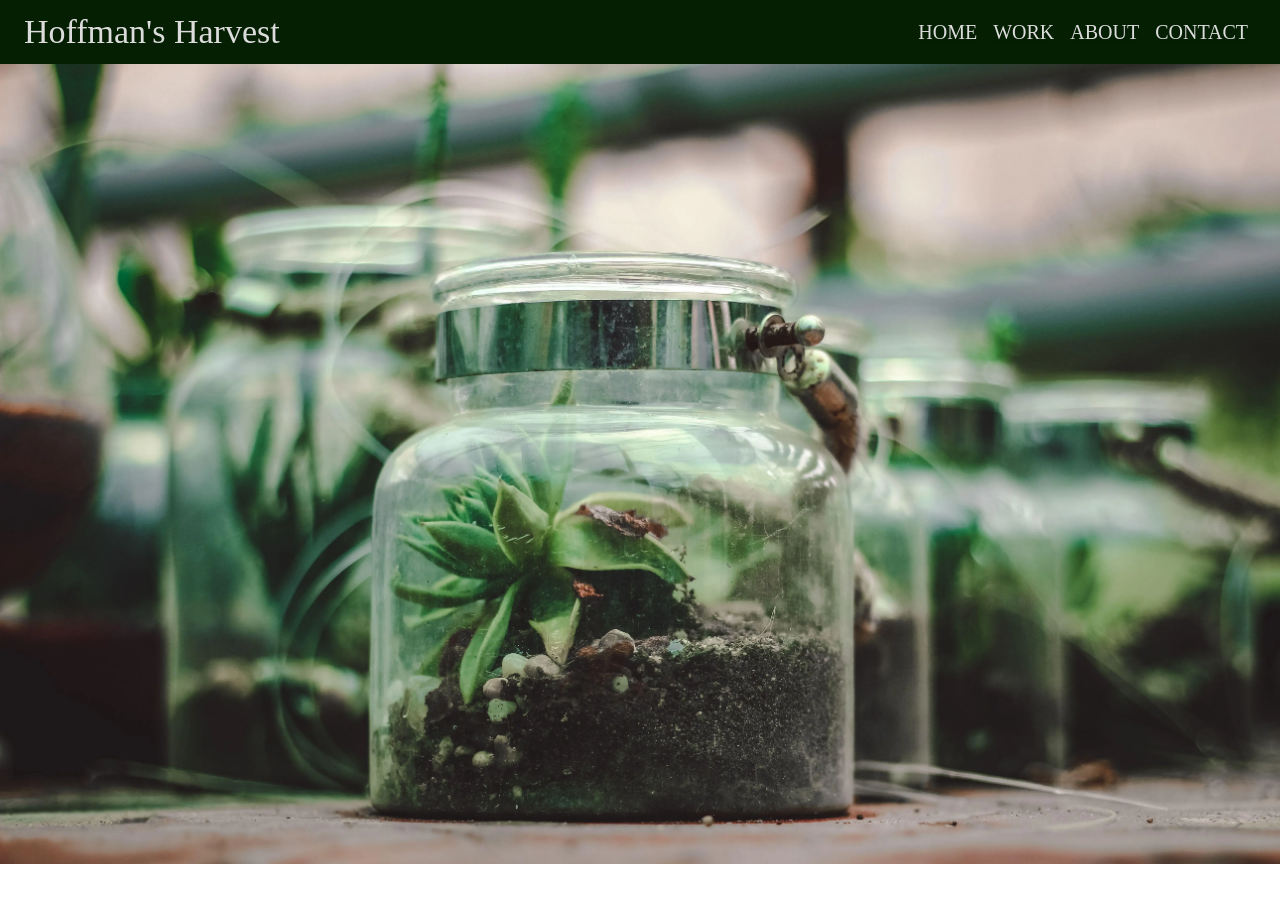
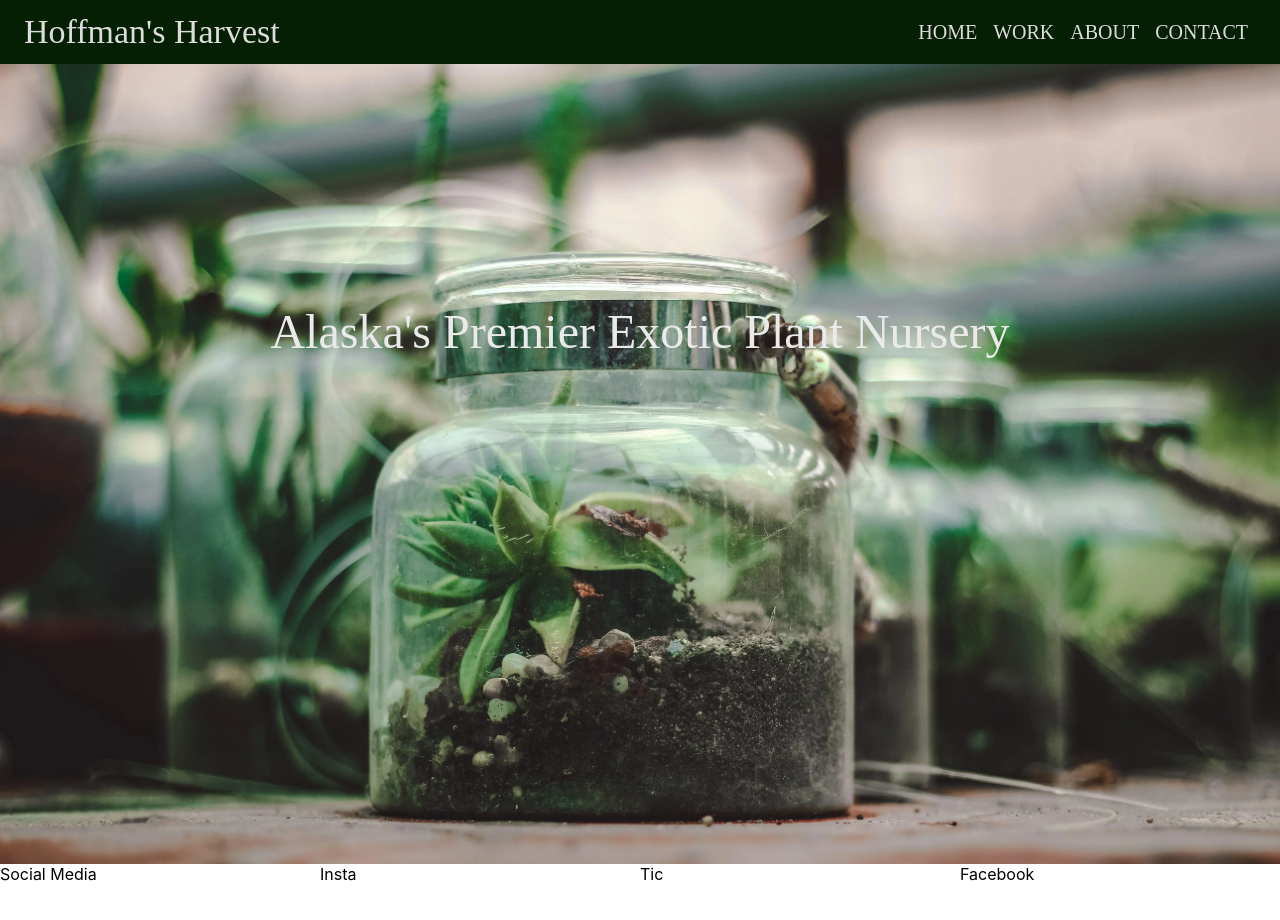
Before and after one commit to SABaltz/hoffmans-harvest, a React (Create React App) app: page / in a window 1280 px wide. Shown: the top 920 px of the page. Before the commit the page ends 864 px from the top, so only its background shows below. Built offline with nearby package versions, Linux system fonts and the light colour scheme.

Commit message:
Create social media section on home page

```diff
--- a/src/components/home-page/HomePage.tsx
+++ b/src/components/home-page/HomePage.tsx
@@ -1,10 +1,13 @@
 import React from "react";
 // import terraniumWallpaper from "../../static/terranium-wallpaper.jxr";
 import terraniumWallpaper from "../../static/terranium-wallpaper.webp"
-import {Box} from "@mui/material";
+import {Box, Grid} from "@mui/material";
+import Typography from "@mui/material/Typography";
 
 export default function HomePage() {
     return (
+        <>
+            {/*--------------------------------------------------------------------------------*/}
                 <Box
                     sx={{
                         backgroundImage: `url(${terraniumWallpaper})`,
@@ -14,6 +17,34 @@ export default function HomePage() {
                         width: '100vw',
                         height: '100vh'
                     }}
-        ></Box>
+                >
+
+                    <Typography
+                        variant="h3"
+                        color={'#eaeaea'}
+                        sx={{
+                            textAlign: 'center',
+                            paddingTop: '15rem'
+                        }}
+                    >
+                        Alaska's Premier Exotic Plant Nursery
+                    </Typography>
+                </Box>
+            {/*--------------------------------------------------------------------------------x*/}
+                <Box
+                    sx={{
+                        width: '100vw',
+                        height: '30vh'
+                    }}>
+                    <Grid container sx={{display: 'flex', justifyContent: 'center', alignContent: 'center', }}>
+                        <Grid item xs={3}>Social Media</Grid>
+                        <Grid item xs={3}>Insta</Grid>
+                        <Grid item xs={3}>Tic</Grid>
+                        <Grid item xs={3}>Facebook</Grid>
+
+                    </Grid>
+
+                </Box>
+        </>
     )
 }
```
Lines whose indentation alone changed are shown as unchanged.
